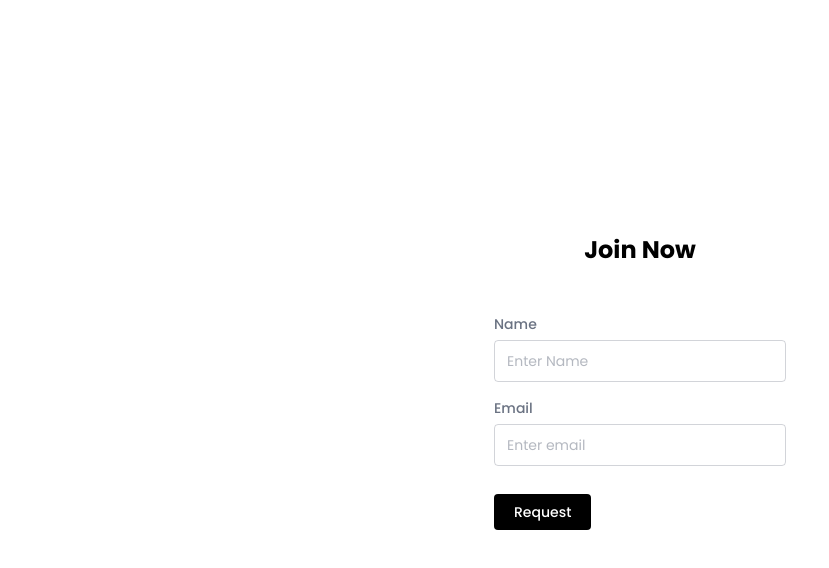
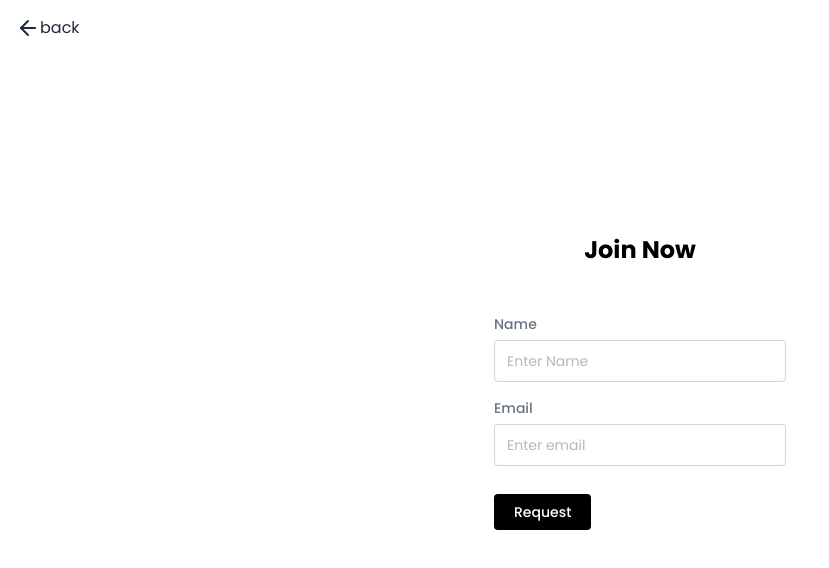
Before and after one commit to wanangwazimbadancing-sudo/vibes-official-community, a React (Vite) app in the folder client/: page /join in a window 1280 px wide. Shown: the top 568 px of the page, without its empty margins (0-829 px from the left). Built offline with nearby package versions, Linux system fonts and the light colour scheme; a web font is replaced by a local one.

Commit message:
adding arrow left

```diff
--- a/client/src/Components/AuthComponents/SignUp.jsx
+++ b/client/src/Components/AuthComponents/SignUp.jsx
@@ -1,16 +1,32 @@
+import { ArrowLeft} from "lucide-react"
+import { useNavigate } from "react-router-dom"
+
 const SignUp = () => {
+
+const nav = useNavigate()
+
   return (
 <div className="flex flex-col items-center justify-center min-h-screen">
-    <h1 className="text-2xl font-bold mb-6">Join Now</h1>
+<div  className="absolute flex top-4 left-4 text-gray-800 cursor-pointer" onClick={()=>{nav(-1)}}>
+    <ArrowLeft size={24} />
+    <span>back</span>
+</div>
+    <legend className="text-2xl font-bold mb-6">Join Now</legend>
             <form className="bg-white text-gray-500 max-w-[340px] mx-4 p-6 text-left text-sm ">
-            <label className="font-medium" htmlFor="email">Name</label>
+
+              <fieldset>
+               <label className="font-medium" htmlFor="email">Name</label>
             <input id="email" className="w-full border mt-1.5 mb-4 border-gray-500/30 outline-none rounded py-2.5 px-3" type="email" placeholder="Enter Name" required />
             <label className="font-medium" htmlFor="email">Email</label>
             <input id="email" className="w-full border mt-1.5 mb-4 border-gray-500/30 outline-none rounded py-2.5 px-3" type="email" placeholder="Enter email" required />
             <div className="flex items-center justify-between">
-                <button type="submit" className="my-3 bg-black py-2 px-5 rounded text-white font-medium">Request</button>
+            <button type="submit" className="my-3 bg-black py-2 px-5 rounded text-white font-medium">Request</button>
 
             </div>
+              </fieldset>
+
+
+
         </form>
 </div>
   )
```
